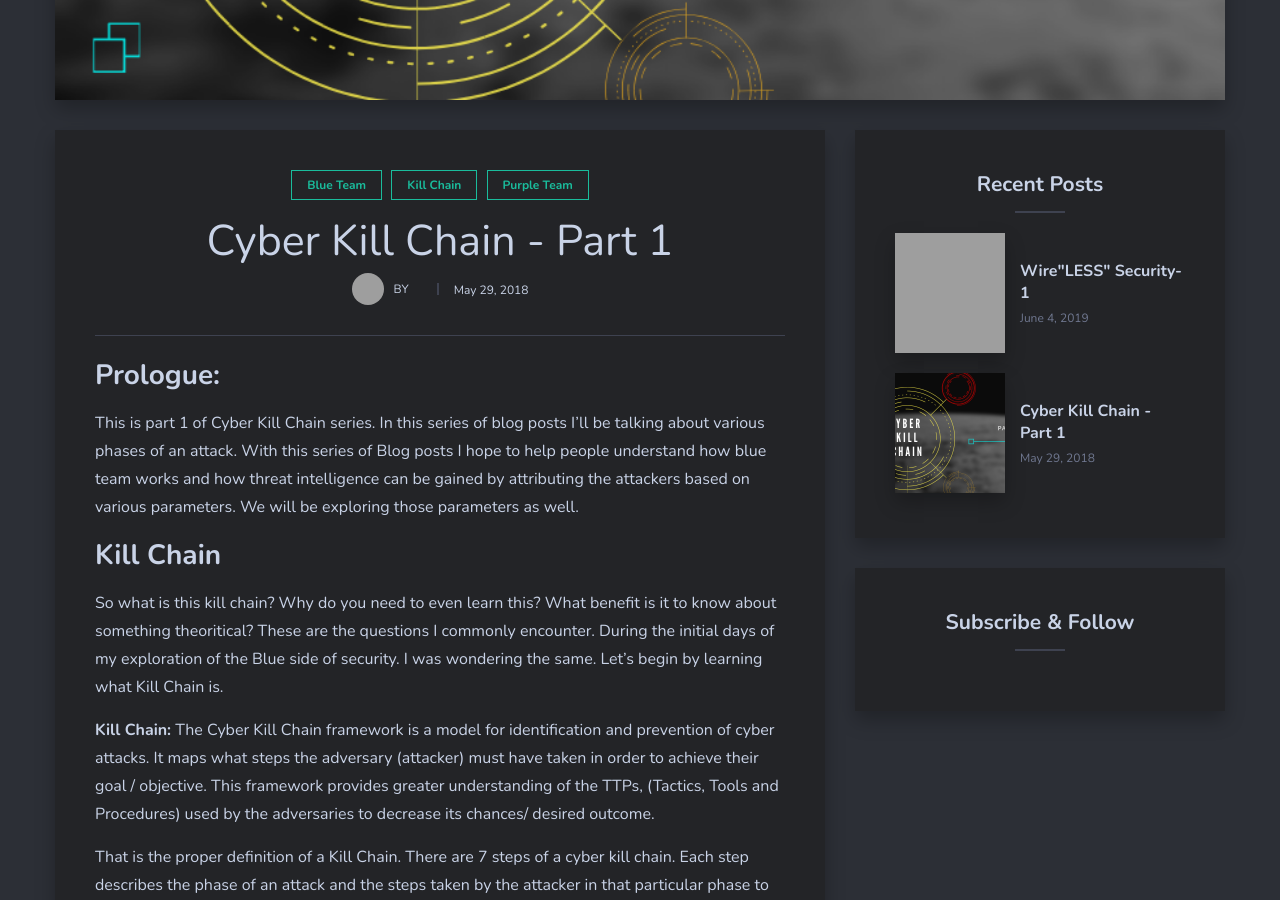
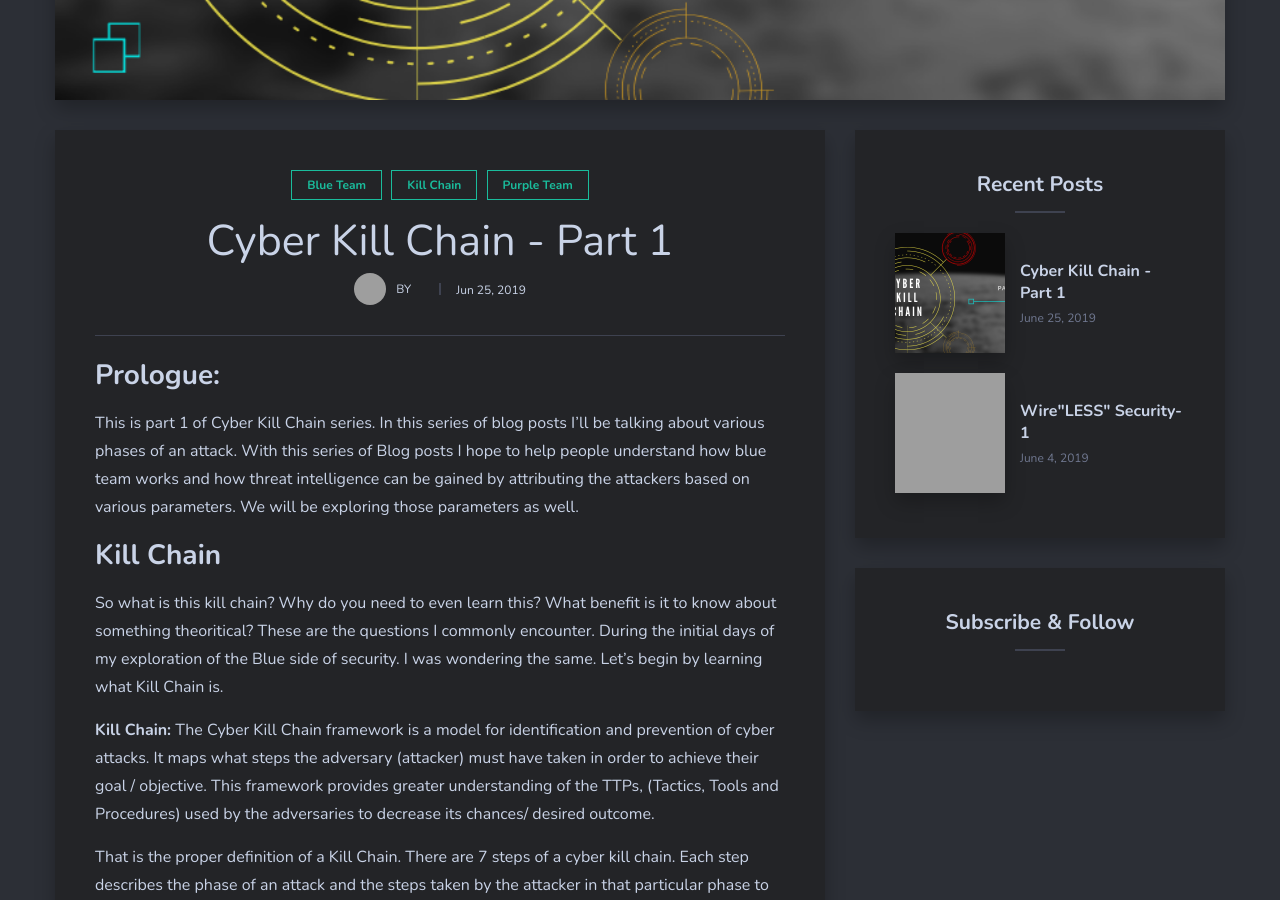
Before and after one commit to hzsolt21/hzsolt21.github.io, a Jekyll site: the page built from _posts/2019-06-25-part1-CyberKillChain.markdown, in a window 1280 px wide and 900 px high, scrolled down 595 px. Built offline with Jekyll 4.4.1, drawn with Linux system fonts in a browser that asks for light colours; comment, search, counter and statistics services are not loaded; some of the changed text lies outside the part shown; grey boxes are pictures that could not be loaded.

Commit message:
Changed Date for killchain post

```diff
--- a/_posts/2019-06-25-part1-CyberKillChain.markdown
+++ b/_posts/2019-06-25-part1-CyberKillChain.markdown
@@ -1,7 +1,7 @@
 ---
 layout: post
 title:  "Cyber Kill Chain - Part 1"
-date:   2018-05-29 18:05:55 +0300
+date:   2019-06-25 18:05:55 +0300
 image:  CKC.png
 tags:   [Blue Team,Kill Chain, Purple Team]
 ---
```
